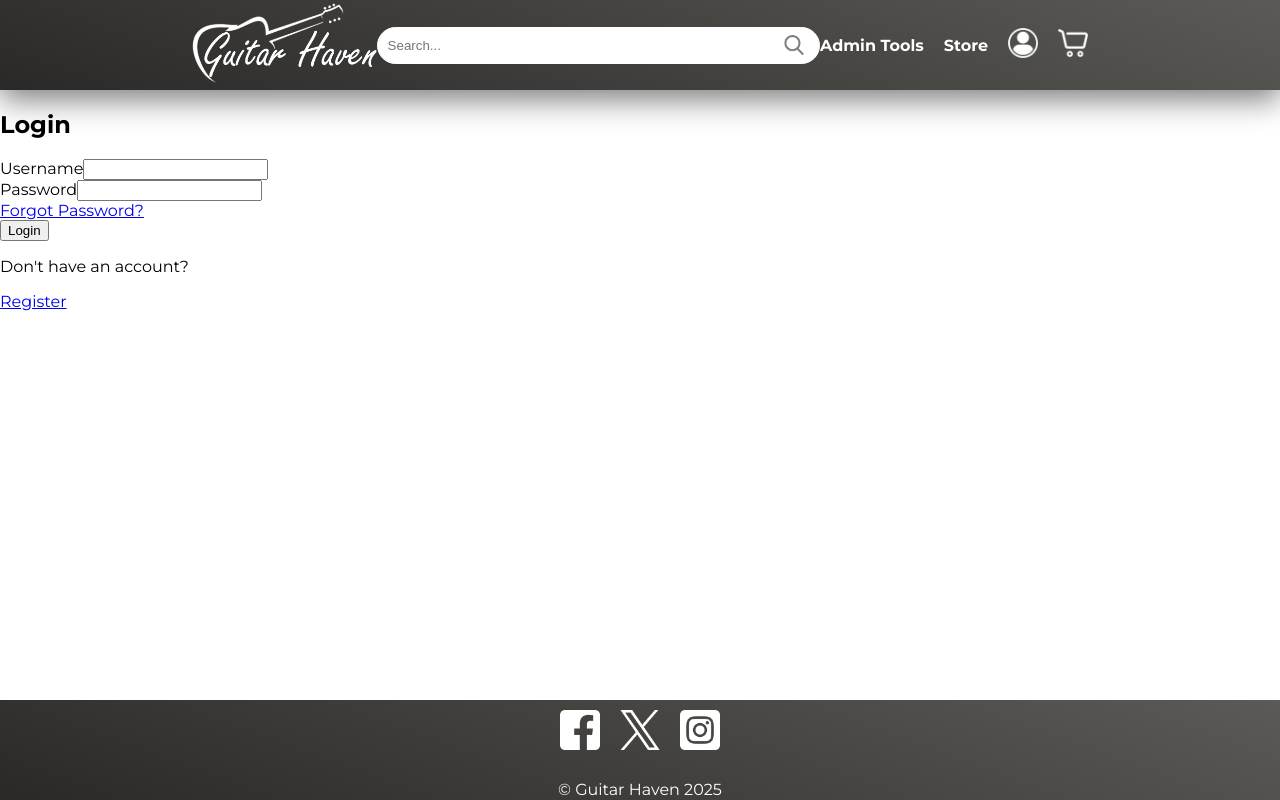
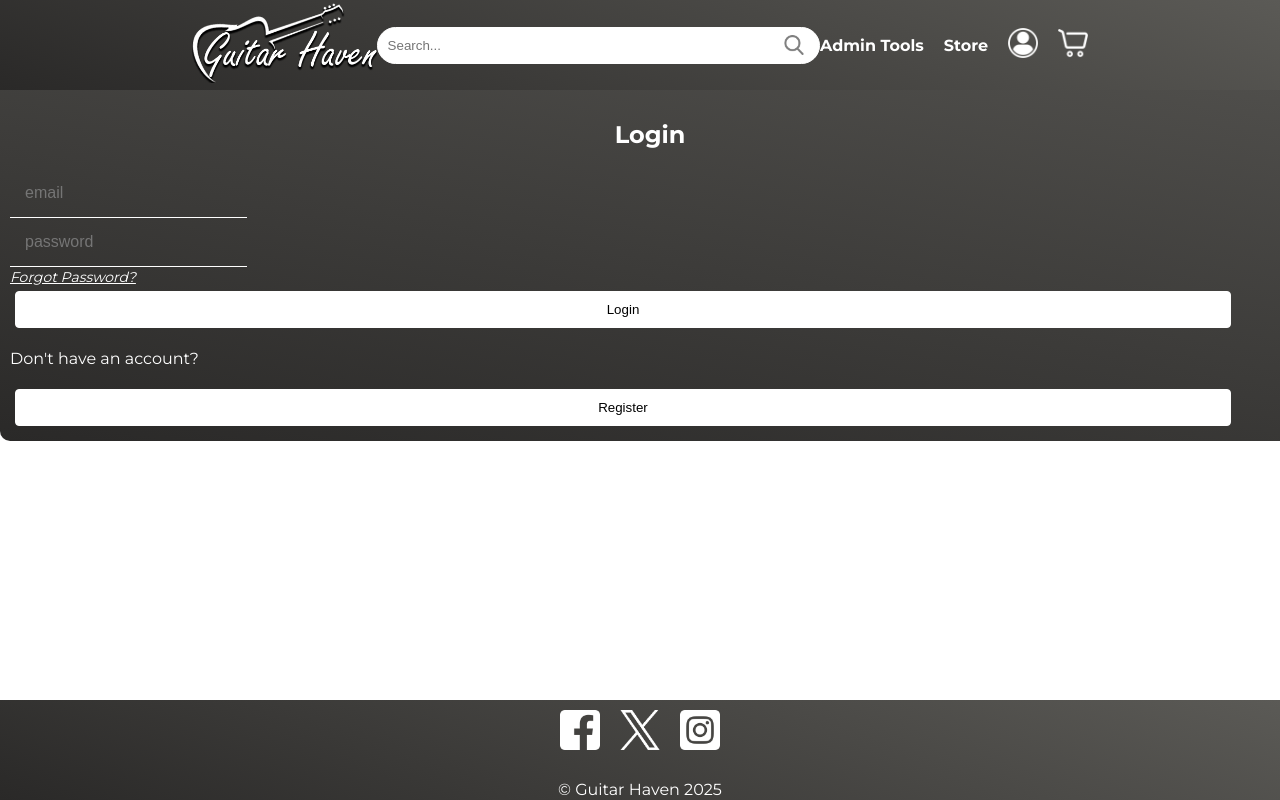
Before and after one commit to dylanmurph/guitarhaven, a React (Create React App) app in the folder client/: page /account in a window 1280 px wide. Built offline with nearby package versions, Linux system fonts and the light colour scheme.

Commit message:
Frontend continued

```diff
--- a/client/src/components/AccountDropdown.js
+++ b/client/src/components/AccountDropdown.js
@@ -1,5 +1,6 @@
 import React, { Component } from "react"
 import { Link } from "react-router-dom"
+import "../css/login.css"
 
 export default class AccountDropdown extends Component {
     render() {
@@ -8,26 +9,22 @@ export default class AccountDropdown extends Component {
                 <h2 className="login-title">Login</h2>
                 <form>
                     <div className="login-form">
-                        <label>Username</label>
-                        <input type="text" className="input-field" />
+                        <input type="text" placeholder="email" className="input-field"/>
                     </div>
                     <div className="login-form">
-                        <label>Password</label>
-                        <input type="password" className="input-field" />
+                        <input type="password" placeholder="password" className="input-field"/>
                     </div>
-
 
                     <div className="forgot-password">
                         <Link to="/forgot-password">Forgot Password?</Link>
                     </div>
 
-
-                    <button type="submit" className="login-submit">Login</button>
+                    <button type="submit" className="submit-button">Login</button>
 
 
                     <div className="register-container">
                         <p>Don't have an account?</p>
-                        <Link to="/register" className="register-button">Register</Link>
+                        <button type="submit" className="submit-button">Register</button>
                     </div>
                 </form>
             </div>
--- a/client/src/components/guitars/EditGuitar.js
+++ b/client/src/components/guitars/EditGuitar.js
@@ -33,7 +33,8 @@ export default class EditGuitar extends Component {
                             model: res.data.model,
                             year: res.data.year,
                             price: res.data.price,
-                            type: res.data.type
+                            type: res.data.type,
+                            image: res.data.image
                         })
                     }
                 } else {
--- /dev/null
+++ b/client/src/css/login.css
@@ -0,0 +1,44 @@
+.login-container {
+    width: 100%;
+    background: linear-gradient(190deg, rgb(79, 78, 75) 0%, rgb(42, 41, 40) 100%);
+    border-radius: 0 0 10px 10px;
+    padding: 10px;
+    position: relative;
+}
+
+.login-title {
+    text-align: center;
+    color: white;
+}
+
+.login-form .input-field {
+    padding: 15px;
+    border: none;
+    border-bottom: thin solid white;
+    background-color: transparent;
+    color: white;
+    font-size: 16px;
+    outline: none;
+}
+
+.submit-button{
+    width: 95%;
+    margin: 5px;
+    text-decoration: none;
+    padding: 10px;
+    color: black;
+    background-color: white;
+    border-radius: 4px;
+    border: thin solid white;
+}
+
+.register-container p {
+    color: white;
+}
+
+.forgot-password a{
+    color: white;
+    text-decoration: underline;
+    font-style: italic;
+    font-size: 14px;
+}
--- a/client/src/css/navbar.css
+++ b/client/src/css/navbar.css
@@ -1,12 +1,11 @@
 .navbar {
+    position: sticky;
     height: 90px;
     background: linear-gradient(200deg, rgb(91, 90, 86) 0%, rgb(42, 41, 40) 100%);
     display: flex;
     justify-content: center;
     box-shadow: 0 10px 30px rgba(0, 0, 0, 0.5);
-    position: sticky;
     top: 0;
-    z-index: 1;
 }
 
 .navbar-container {
@@ -89,12 +88,8 @@
 }
 
 .dropdown {
+    width: 230px;
     position: absolute;
     right: 0;
     top: 60px;
-    padding: 15px;
-    width: 200px;
-    background: white;
-    border: 1px solid black;
-    border-radius: 10px;
 }
--- a/client/src/css/table.css
+++ b/client/src/css/table.css
@@ -31,5 +31,5 @@ td {
 }
 
 tr:hover {
-    background-color: #faefef;
+    background-color: #f8f8f8;
 }
```
Also changed, not shown: client/src/images/logo.png, 9 other files (tests, documents, lock files or other folders).
